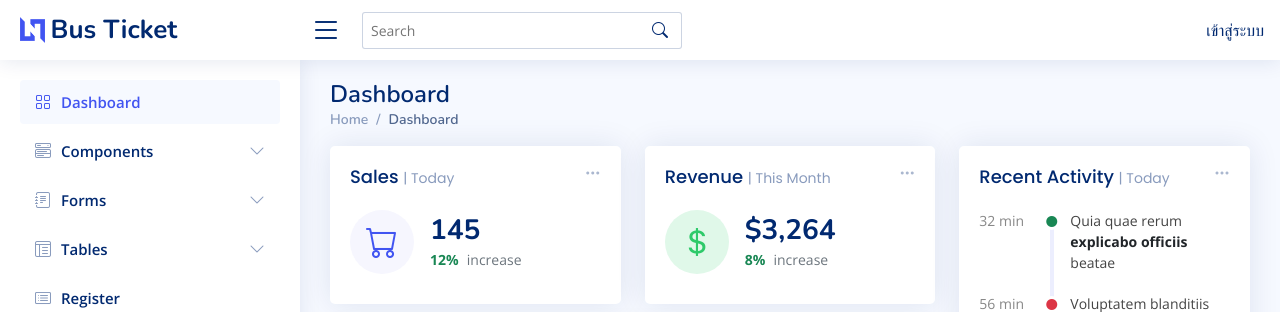
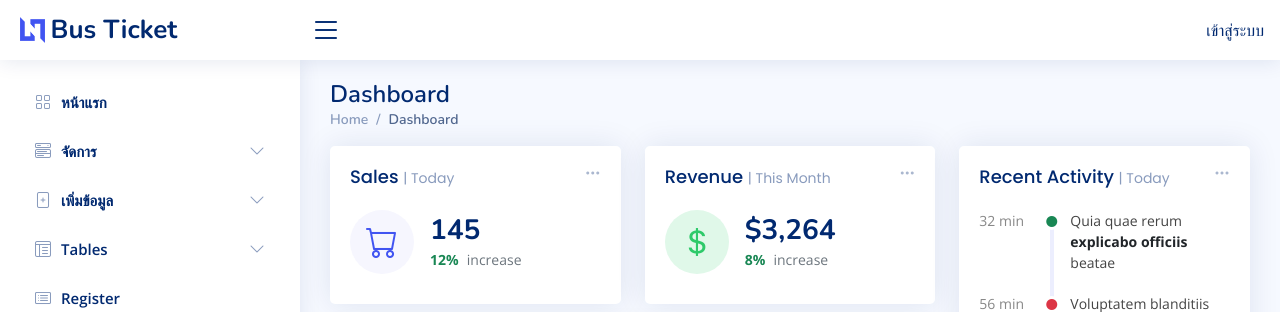
Before and after one commit to NopXx/bus_ticket, a PHP site: page / in a window 1280 px wide. Shown: the top 312 px of the page. Run offline with PHP 8.4, Linux system fonts and the light colour scheme; some libraries are stand-ins or nearby versions.

Commit message:
update: add component, use component

```diff
--- /dev/null
+++ b/Components/footer.php
@@ -0,0 +1,12 @@
+<!-- Vendor JS Files -->
+<script src="assets/vendor/apexcharts/apexcharts.min.js"></script>
+  <script src="assets/vendor/bootstrap/js/bootstrap.bundle.min.js"></script>
+  <script src="assets/vendor/chart.js/chart.umd.js"></script>
+  <script src="assets/vendor/echarts/echarts.min.js"></script>
+  <script src="assets/vendor/quill/quill.min.js"></script>
+  <script src="assets/vendor/simple-datatables/simple-datatables.js"></script>
+  <script src="assets/vendor/tinymce/tinymce.min.js"></script>
+  <script src="assets/vendor/php-email-form/validate.js"></script>
+
+  <!-- Template Main JS File -->
+  <script src="assets/js/main.js"></script>
--- /dev/null
+++ b/Components/sidebar.php
@@ -0,0 +1,73 @@
+  <!-- ======= Sidebar ======= -->
+  <aside id="sidebar" class="sidebar">
+
+    <ul class="sidebar-nav" id="sidebar-nav">
+
+      <li class="nav-item">
+        <a class="nav-link collapsed" href="index.php">
+          <i class="bi bi-grid"></i>
+          <span>หน้าแรก</span>
+        </a>
+      </li>
+      <!-- End Dashboard Nav -->
+
+      <li class="nav-item">
+        <a class="nav-link collapsed" data-bs-target="#components-nav" data-bs-toggle="collapse" href="#">
+          <i class="bi bi-menu-button-wide"></i><span>จัดการ</span><i class="bi bi-chevron-down ms-auto"></i>
+        </a>
+        <ul id="components-nav" class="nav-content collapse " data-bs-parent="#sidebar-nav">
+          <li>
+            <a href="components-alerts.html">
+              <i class="bi bi-circle"></i><span>Alerts</span>
+            </a>
+          </li>
+        </ul>
+      </li>
+      <!-- End Components Nav -->
+
+      <li class="nav-item">
+        <a class="nav-link collapsed" data-bs-target="#forms-nav" data-bs-toggle="collapse" href="#">
+          <i class="bi bi-file-plus"></i><span>เพิ่มข้อมูล</span><i class="bi bi-chevron-down ms-auto"></i>
+        </a>
+        <ul id="forms-nav" class="nav-content collapse " data-bs-parent="#sidebar-nav">
+          <li>
+            <a href="bus_add.php">
+              <i class="bi bi-car-front-fill"></i><span>รถบัส</span>
+            </a>
+          </li>
+          <li>
+            <a href="route_add.php">
+              <i class="bi bi-sign-turn-right"></i><span>เส้นทาง</span>
+            </a>
+          </li>
+        </ul>
+      </li>
+      <!-- End Forms Nav -->
+
+      <li class="nav-item">
+        <a class="nav-link collapsed" data-bs-target="#tables-nav" data-bs-toggle="collapse" href="#">
+          <i class="bi bi-layout-text-window-reverse"></i><span>Tables</span><i class="bi bi-chevron-down ms-auto"></i>
+        </a>
+      </li>
+      <!-- End Tables Nav -->
+
+      <li class="nav-item">
+        <a class="nav-link collapsed" href="pages-register.html">
+          <i class="bi bi-card-list"></i>
+          <span>Register</span>
+        </a>
+      </li>
+      <!-- End Register Page Nav -->
+
+      <li class="nav-item">
+        <a class="nav-link collapsed" href="pages-login.html">
+          <i class="bi bi-box-arrow-in-right"></i>
+          <span>Login</span>
+        </a>
+      </li>
+      <!-- End Login Page Nav -->
+
+    </ul>
+
+  </aside>
+  <!-- End Sidebar-->
--- a/index.php
+++ b/index.php
@@ -46,134 +46,16 @@
 <body>
 
   <!-- ======= Header ======= -->
-  <header id="header" class="header fixed-top d-flex align-items-center">
-
-    <div class="d-flex align-items-center justify-content-between">
-      <a href="index.html" class="logo d-flex align-items-center">
-        <img src="assets/img/logo.png" alt="">
-        <span class="d-none d-lg-block">Bus Ticket</span>
-      </a>
-      <i class="bi bi-list toggle-sidebar-btn"></i>
-    </div><!-- End Logo -->
-
-    <div class="search-bar">
-      <form class="search-form d-flex align-items-center" method="POST" action="#">
-        <input type="text" name="query" placeholder="Search" title="Enter search keyword">
-        <button type="submit" title="Search"><i class="bi bi-search"></i></button>
-      </form>
-    </div><!-- End Search Bar -->
-
-    <nav class="header-nav ms-auto">
-      <ul class="d-flex align-items-center">
-
-        <li class="nav-item d-block d-md-block d-lg-none">
-          <a class="nav-link nav-icon search-bar-toggle " href="#">
-            <i class="bi bi-search"></i>
-          </a>
-        </li><!-- End Search Icon-->
-
-        <?php
-            if (empty($_SESSION)) {
-                ?>
-        <li class="nav-item dropdown pe-3">
-            <a class="nav-link nav-profile d-flex align-items-center pe-0" href="login.php">
-                เข้าสู่ระบบ
-            </a><!-- End Profile Iamge Icon -->
-        </li>
-        <?php
-            } else {
-        ?>
-        <li class="nav-item dropdown pe-3">
-
-          <a class="nav-link nav-profile d-flex align-items-center pe-0" href="#" data-bs-toggle="dropdown">
-            <img src="assets/img/profile-img.jpg" alt="Profile" class="rounded-circle">
-            <span class="d-none d-md-block dropdown-toggle ps-2">
-              <?php
-                  echo $_SESSION['first_name'];
-              ?></span>
-          </a><!-- End Profile Iamge Icon -->
-
-          <ul class="dropdown-menu dropdown-menu-end dropdown-menu-arrow profile">
-            <li class="dropdown-header">
-              <h6><?=$_SESSION['first_name']?></h6>
-              <span><?=$_SESSION['username']?></span>
-            </li>
-            <li>
-              <hr class="dropdown-divider">
-            </li>
-
-            <li>
-              <a class="dropdown-item d-flex align-items-center" href="users-profile.html">
-                <i class="bi bi-person"></i>
-                <span>My Profile</span>
-              </a>
-            </li>
-            <li>
-              <hr class="dropdown-divider">
-            </li>
-
-            <li>
-              <a class="dropdown-item d-flex align-items-center" href="logout.php">
-                <i class="bi bi-box-arrow-right"></i>
-                <span>Sign Out</span>
-              </a>
-            </li>
-
-          </ul><!-- End Profile Dropdown Items -->
-        </li><!-- End Profile Nav -->
-        <?php } ?>
-      </ul>
-    </nav><!-- End Icons Navigation -->
-
-  </header><!-- End Header -->
+  <?php
+    require("Components/header.php");
+  ?>
+  <!-- ======= End Header ======= -->
 
   <!-- ======= Sidebar ======= -->
-  <aside id="sidebar" class="sidebar">
-
-    <ul class="sidebar-nav" id="sidebar-nav">
-
-      <li class="nav-item">
-        <a class="nav-link " href="index.php">
-          <i class="bi bi-grid"></i>
-          <span>Dashboard</span>
-        </a>
-      </li><!-- End Dashboard Nav -->
-
-      <li class="nav-item">
-        <a class="nav-link collapsed" data-bs-target="#components-nav" data-bs-toggle="collapse" href="#">
-          <i class="bi bi-menu-button-wide"></i><span>Components</span><i class="bi bi-chevron-down ms-auto"></i>
-        </a>
-      </li><!-- End Components Nav -->
-
-      <li class="nav-item">
-        <a class="nav-link collapsed" data-bs-target="#forms-nav" data-bs-toggle="collapse" href="#">
-          <i class="bi bi-journal-text"></i><span>Forms</span><i class="bi bi-chevron-down ms-auto"></i>
-        </a>
-      </li><!-- End Forms Nav -->
-
-      <li class="nav-item">
-        <a class="nav-link collapsed" data-bs-target="#tables-nav" data-bs-toggle="collapse" href="#">
-          <i class="bi bi-layout-text-window-reverse"></i><span>Tables</span><i class="bi bi-chevron-down ms-auto"></i>
-        </a>
-      </li><!-- End Tables Nav -->
-
-      <li class="nav-item">
-        <a class="nav-link collapsed" href="pages-register.html">
-          <i class="bi bi-card-list"></i>
-          <span>Register</span>
-        </a>
-      </li><!-- End Register Page Nav -->
-
-      <li class="nav-item">
-        <a class="nav-link collapsed" href="pages-login.html">
-          <i class="bi bi-box-arrow-in-right"></i>
-          <span>Login</span>
-        </a>
-      </li><!-- End Login Page Nav -->
-
-    </ul>
-
-  </aside><!-- End Sidebar-->
+  <?php
+    require("Components/sidebar.php");
+  ?>
+  <!-- ======= End Sidebar ======= -->
 
   <main id="main" class="main">
 
@@ -742,34 +624,13 @@
 
   </main><!-- End #main -->
 
-  <!-- ======= Footer ======= -->
-  <footer id="footer" class="footer">
-    <div class="copyright">
-      &copy; Copyright <strong><span>NiceAdmin</span></strong>. All Rights Reserved
-    </div>
-    <div class="credits">
-      <!-- All the links in the footer should remain intact. -->
-      <!-- You can delete the links only if you purchased the pro version. -->
-      <!-- Licensing information: https://bootstrapmade.com/license/ -->
-      <!-- Purchase the pro version with working PHP/AJAX contact form: https://bootstrapmade.com/nice-admin-bootstrap-admin-html-template/ -->
-      Designed by <a href="https://bootstrapmade.com/">BootstrapMade</a>
-    </div>
-  </footer><!-- End Footer -->
-
   <a href="#" class="back-to-top d-flex align-items-center justify-content-center"><i class="bi bi-arrow-up-short"></i></a>
 
-  <!-- Vendor JS Files -->
-  <script src="assets/vendor/apexcharts/apexcharts.min.js"></script>
-  <script src="assets/vendor/bootstrap/js/bootstrap.bundle.min.js"></script>
-  <script src="assets/vendor/chart.js/chart.umd.js"></script>
-  <script src="assets/vendor/echarts/echarts.min.js"></script>
-  <script src="assets/vendor/quill/quill.min.js"></script>
-  <script src="assets/vendor/simple-datatables/simple-datatables.js"></script>
-  <script src="assets/vendor/tinymce/tinymce.min.js"></script>
-  <script src="assets/vendor/php-email-form/validate.js"></script>
-
-  <!-- Template Main JS File -->
-  <script src="assets/js/main.js"></script>
+  <!-- ======= Footer ======= -->
+  <?php
+    require("Components/footer.php")
+  ?>
+  <!-- ======= End Footer ======= -->
 
 </body>
 
```
Also changed, not shown: Components/header.php (added, +68 -0 lines).
